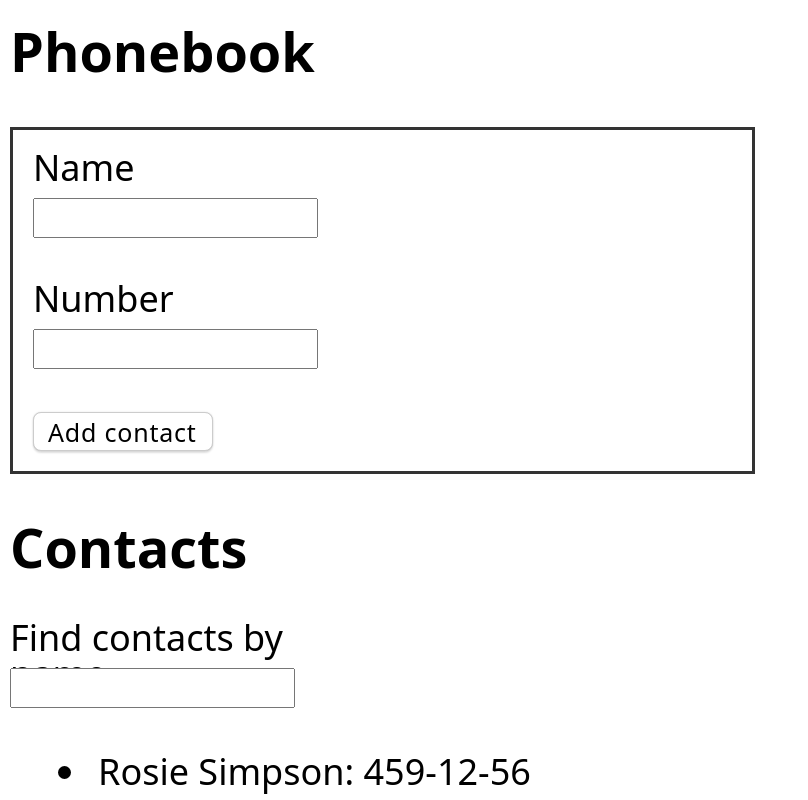
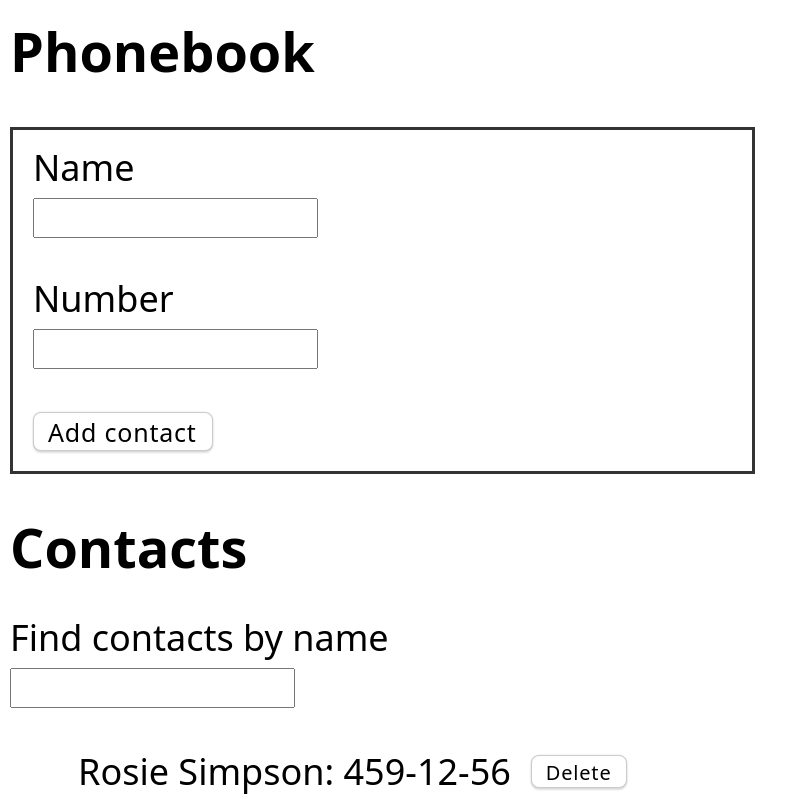
Before and after one commit to itstoreall/goit-react-hw-02-phonebook, a React (Create React App) app: page / in a window 1280 px wide. Shown: the top 800 px of the page, without its empty margins (0-808 px from the left). Built offline with nearby package versions, Linux system fonts and the light colour scheme.

Commit message:
adds a delete button

```diff
--- a/src/App.js
+++ b/src/App.js
@@ -2,11 +2,12 @@ import React, { useState } from 'react';
 import Form from './components/PhonebookForm';
 import ContactList from './components/ContactList';
 import Filter from './components/Filter';
-import dataBase from './components/dataBase/dataBase.json';
+import PropTypes from 'prop-types';
+
 import { wrapper, title, subtitle } from './App.module.scss';
 
-const App = () => {
-  const [contacts, setContacts] = useState(dataBase);
+const App = ({ initialValue }) => {
+  const [contacts, setContacts] = useState(initialValue);
   const [filter, setFilter] = useState('');
 
   // Записывает значения инпута в стейт
@@ -26,6 +27,9 @@ const App = () => {
     contact.name.toLowerCase().includes(normalizedFilter),
   );
 
+  const handleDeleteContact = id =>
+    setContacts(contacts.filter(contact => contact.id !== id));
+
   return (
     <div className={wrapper}>
       <h1 className={title}>Phonebook</h1>
@@ -36,9 +40,24 @@ const App = () => {
         contacts={filteredContacts}
         filter={filter}
         onInputChange={handleInputFilter}
+        onDeleteContact={handleDeleteContact}
       />
     </div>
   );
 };
 
+App.defaultProps = {
+  initialValue: [],
+};
+
+App.propTypes = {
+  initialValue: PropTypes.arrayOf(
+    PropTypes.shape({
+      id: PropTypes.string.isRequired,
+      name: PropTypes.string.isRequired,
+      number: PropTypes.string.isRequired,
+    }),
+  ),
+};
+
 export default App;
--- a/src/components/ContactList/ContactItem.jsx
+++ b/src/components/ContactList/ContactItem.jsx
@@ -1,14 +1,28 @@
-import { Fragment } from 'react';
-import { contactItem } from './Contacts.module.scss';
+import PropTypes from 'prop-types';
+import { contactItem, button } from './Contacts.module.scss';
 
-const ContactItem = ({ contact }) => {
+const ContactItem = ({ contact: { id, name, number }, onDeleteContact }) => {
   return (
-    <Fragment>
-      <li className={contactItem}>
-        {contact.name}: {contact.number}
-      </li>
-    </Fragment>
+    <li className={contactItem}>
+      <span>
+        {name}: {number}
+      </span>
+      <button className={button} onClick={() => onDeleteContact(id)}>
+        Delete
+      </button>
+    </li>
   );
 };
 
+ContactItem.propTypes = {
+  contacts: PropTypes.arrayOf(
+    PropTypes.shape({
+      id: PropTypes.string.isRequired,
+      name: PropTypes.string.isRequired,
+      number: PropTypes.string.isRequired,
+    }),
+  ),
+  onDeleteContact: PropTypes.func.isRequired,
+};
+
 export default ContactItem;
--- a/src/components/ContactList/ContactList.jsx
+++ b/src/components/ContactList/ContactList.jsx
@@ -1,13 +1,26 @@
-import React from 'react';
 import ContactItem from './ContactItem';
+import PropTypes from 'prop-types';
 import { contactList } from './Contacts.module.scss';
 
-const ContactList = ({ contacts }) => (
+const ContactList = ({ contacts, onDeleteContact }) => (
   <ul className={contactList}>
     {contacts.map(contact => (
-      <ContactItem key={contact.id} contact={contact} />
+      <ContactItem
+        key={contact.id}
+        contact={contact}
+        onDeleteContact={onDeleteContact}
+      />
     ))}
   </ul>
 );
 
+ContactList.propTypes = {
+  contacts: PropTypes.arrayOf(
+    PropTypes.shape({
+      id: PropTypes.string.isRequired,
+    }),
+  ),
+  onDeleteContact: PropTypes.func.isRequired,
+};
+
 export default ContactList;
--- a/src/components/ContactList/Contacts.module.scss
+++ b/src/components/ContactList/Contacts.module.scss
@@ -20,8 +20,6 @@
 
     &:focus {
       padding-left: 4px;
-      // padding-top: 2px;
-      // padding-bottom: 1px;
       border: 3px solid rgba(196, 225, 252, 0.616);
       box-shadow: 0px 0px 3px 3px rgba(83, 171, 253, 0.459);
       box-shadow: 0px 0px 6px 6px rgba(83, 171, 253, 0.466);
@@ -32,12 +30,31 @@
 
 // Contact List
 .contactList {
-  display: block;
-  padding-left: 80px;
+  padding-left: 60px;
 
   .contactItem {
+    display: flex;
+    align-items: center;
     padding-left: 8px;
     margin-bottom: 7px;
     font-size: 36px;
+
+    span {
+      margin-right: 20px;
+    }
+
+    // Delete Contact
+    .button {
+      padding: 5px 15px 3px 14px;
+      max-height: 35px;
+      font-size: 20px;
+      letter-spacing: 0.8px;
+      border: 1px solid #ccc;
+      border-radius: 8px;
+      cursor: pointer;
+      background-color: #fff;
+      box-shadow: 0px 0px 1px rgba(0, 0, 0, 0.12),
+        0px 0px 3px rgba(0, 0, 0, 0.06), 0px 2px 2px rgba(0, 0, 0, 0.12);
+    }
   }
 }
--- a/src/components/Filter/Filter.module.scss
+++ b/src/components/Filter/Filter.module.scss
@@ -3,7 +3,7 @@
   display: block;
   margin-bottom: 43px;
   height: 88px;
-  max-width: 290px;
+  max-width: 400px;
   font-size: 36px;
   line-height: 1;
 
--- a/src/components/PhonebookForm/Form.jsx
+++ b/src/components/PhonebookForm/Form.jsx
@@ -1,5 +1,6 @@
 import { useState } from 'react';
 import { v4 as uuidv4 } from 'uuid';
+import PropTypes from 'prop-types';
 import { form, label, input, button } from './Form.module.scss';
 
 const Form = ({ onSubmit }) => {
@@ -56,4 +57,8 @@ const Form = ({ onSubmit }) => {
   );
 };
 
+Form.propTypes = {
+  onSubmit: PropTypes.func.isRequired,
+};
+
 export default Form;
--- a/src/components/PhonebookForm/FormInput.jsx
+++ b/src/components/PhonebookForm/FormInput.jsx
@@ -1,7 +1,11 @@
-import React from 'react';
+import PropTypes from 'prop-types';
 
 const FormInput = ({ onAddContact }) => {
   return <input type="text" value="value" onChange={onAddContact} />;
 };
 
+FormInput.propTypes = {
+  onAddContact: PropTypes.func.isRequired,
+};
+
 export default FormInput;
--- a/src/index.js
+++ b/src/index.js
@@ -1,11 +1,12 @@
 import React from 'react';
 import ReactDOM from 'react-dom';
 import App from './App';
+import dataBase from './components/dataBase/dataBase.json';
 import 'modern-normalize/modern-normalize.css';
 
 ReactDOM.render(
   <React.StrictMode>
-    <App />
+    <App initialValue={dataBase} />
   </React.StrictMode>,
   document.getElementById('root'),
 );
```
Also changed, not shown: src/components/ContactList/Filter.jsx (deleted, +0 -19 lines), src/components/Filter/Filter.jsx (+6 -1 lines), 1 other file (tests, documents, lock files or other folders).
